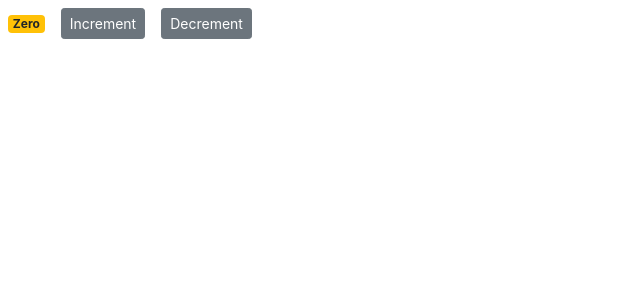
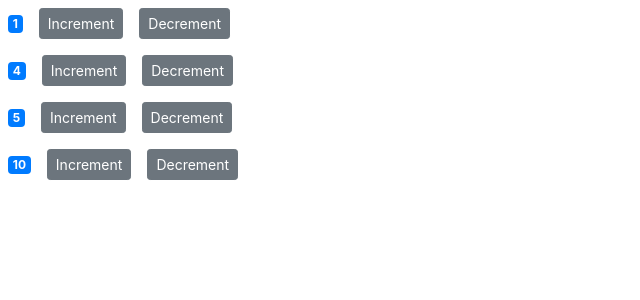
Before and after one commit to GGSMNandathilaka/reactjs-apps, a React (Create React App) app in the folder counter-app/: page / in a window 1280 px wide. Shown: the top 300 px of the page, without its empty margins (0-640 px from the left). Built offline with nearby package versions, Linux system fonts and the light colour scheme.

Commit message:
Passing data to child components

```diff
--- a/counter-app/package.json
+++ b/counter-app/package.json
@@ -13,7 +13,7 @@
     "web-vitals": "^1.1.1"
   },
   "scripts": {
-    "start": "react-scripts start",
+    "start": "react-scripts start --port 3001",
     "build": "react-scripts build",
     "test": "react-scripts test",
     "eject": "react-scripts eject"
--- a/counter-app/src/components/counter.jsx
+++ b/counter-app/src/components/counter.jsx
@@ -2,14 +2,29 @@
 
 class Counter extends Component {
   state = {
-    count: 0,
+    value: this.props.value,
     tags: [],
   };
 
-  // constructor() {
-  //     super();
-  //     this.handleIncrement = this.handleIncrement.bind(this);
-  // }
+  render() {
+    return (
+      <div>
+        <span className={this.getBadgeClasses()}>{this.formatCount()}</span>
+        <button
+          onClick={() => this.handleIncrement()}
+          className="btn btn-secondary btn-sm m-2"
+        >
+          Increment
+        </button>
+        <button
+          onClick={this.handleDecrement}
+          className="btn btn-secondary btn-sm m-2"
+        >
+          Decrement
+        </button>
+      </div>
+    );
+  }
 
   renderTags() {
     if (this.state.tags.length === 0) return <p>There are no tags !!!</p>;
@@ -26,41 +41,21 @@
 
   handleIncrement = (product) => {
     console.log("product-id", product);
-    this.setState({ count: this.state.count + 1 });
+    this.setState({ value: this.state.value + 1 });
   };
 
   handleDecrement = () => {
-    this.setState({ count: this.state.count - 1 });
+    this.setState({ value: this.state.value - 1 });
   };
-
-  render() {
-    return (
-      <div>
-        <span className={this.getBadgeClasses()}>{this.formatCount()}</span>
-        <button
-          onClick={() => this.handleIncrement(product)}
-          className="btn btn-secondary btn-sm m-2"
-        >
-          Increment
-        </button>
-        <button
-          onClick={this.handleDecrement}
-          className="btn btn-secondary btn-sm m-2"
-        >
-          Decrement
-        </button>
-      </div>
-    );
-  }
 
   getBadgeClasses() {
     let classes = "badge m-2 badge-";
-    classes += this.state.count === 0 ? "warning" : "primary";
+    classes += this.state.value === 0 ? "warning" : "primary";
     return classes;
   }
 
   formatCount() {
-    const { count } = this.state;
+    const { value: count } = this.state;
     return count === 0 ? "Zero" : count;
   }
 }
--- /dev/null
+++ b/counter-app/src/components/counters.jsx
@@ -0,0 +1,28 @@
+import React, { Component } from "react";
+import Counter from "./counter";
+
+class Counters extends Component {
+  state = {
+    counters: [
+      { id: 1, value: 1 },
+      { id: 2, value: 4 },
+      { id: 3, value: 5 },
+      { id: 4, value: 10 },
+    ],
+  };
+  render() {
+    return (
+      <div>
+        {this.state.counters.map((counter, index) => (
+          <Counter
+            key={counter.id}
+            value={counter.value}
+            id={counter.id}
+          ></Counter>
+        ))}
+      </div>
+    );
+  }
+}
+
+export default Counters;
--- a/counter-app/src/index.js
+++ b/counter-app/src/index.js
@@ -1,16 +1,16 @@
-import React from 'react';
-import ReactDOM from 'react-dom';
-import './index.css';
-import App from './App';
-import reportWebVitals from './reportWebVitals';
-import 'bootstrap/dist/css/bootstrap.css';
-import Counter from './components/counter';
+import React from "react";
+import ReactDOM from "react-dom";
+import "./index.css";
+import App from "./App";
+import reportWebVitals from "./reportWebVitals";
+import "bootstrap/dist/css/bootstrap.css";
+import Counters from "./components/counters";
 
 ReactDOM.render(
   <React.StrictMode>
-    <Counter />
+    <Counters />
   </React.StrictMode>,
-  document.getElementById('root')
+  document.getElementById("root")
 );
 
 // If you want to start measuring performance in your app, pass a function
```
